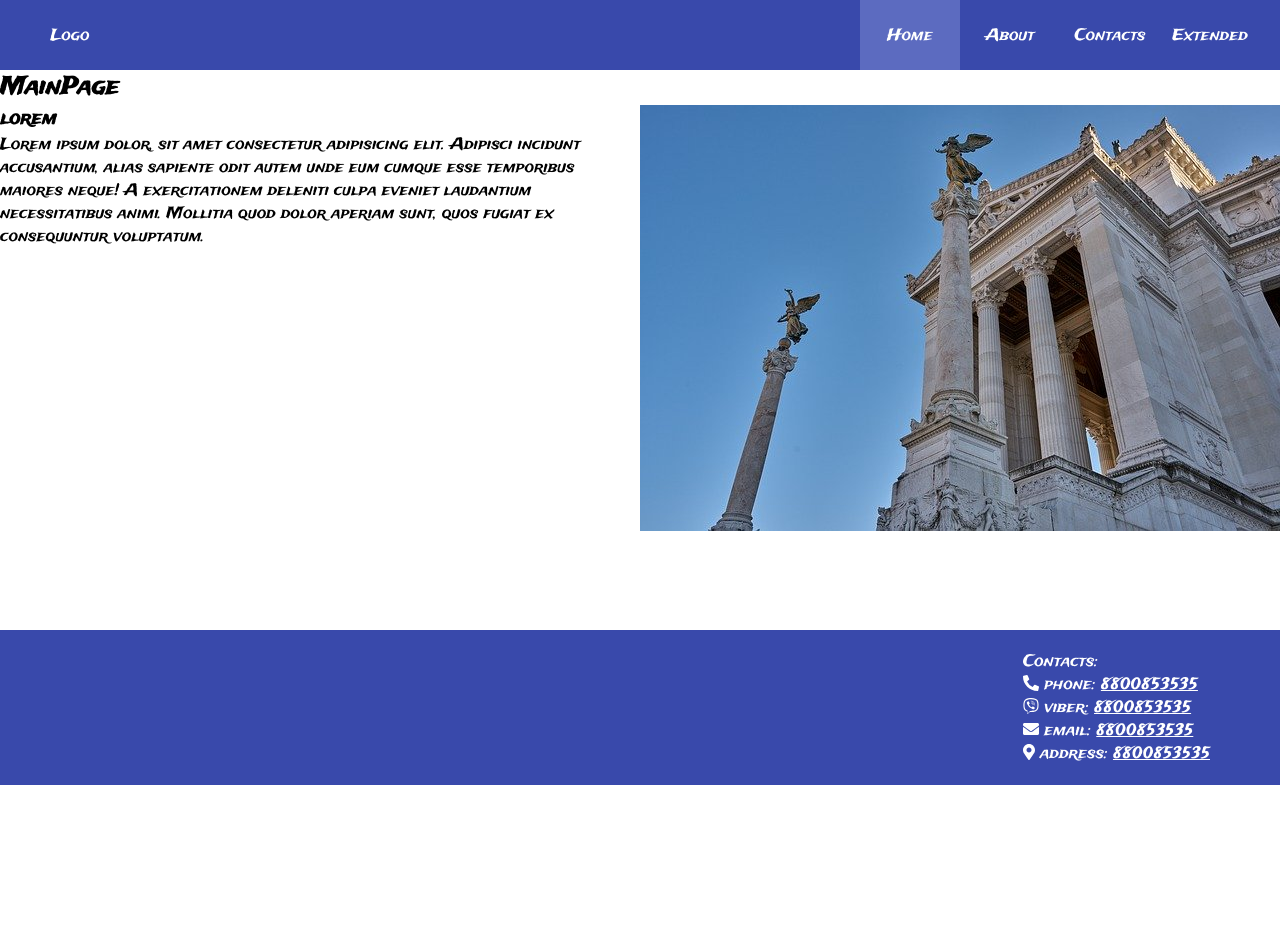
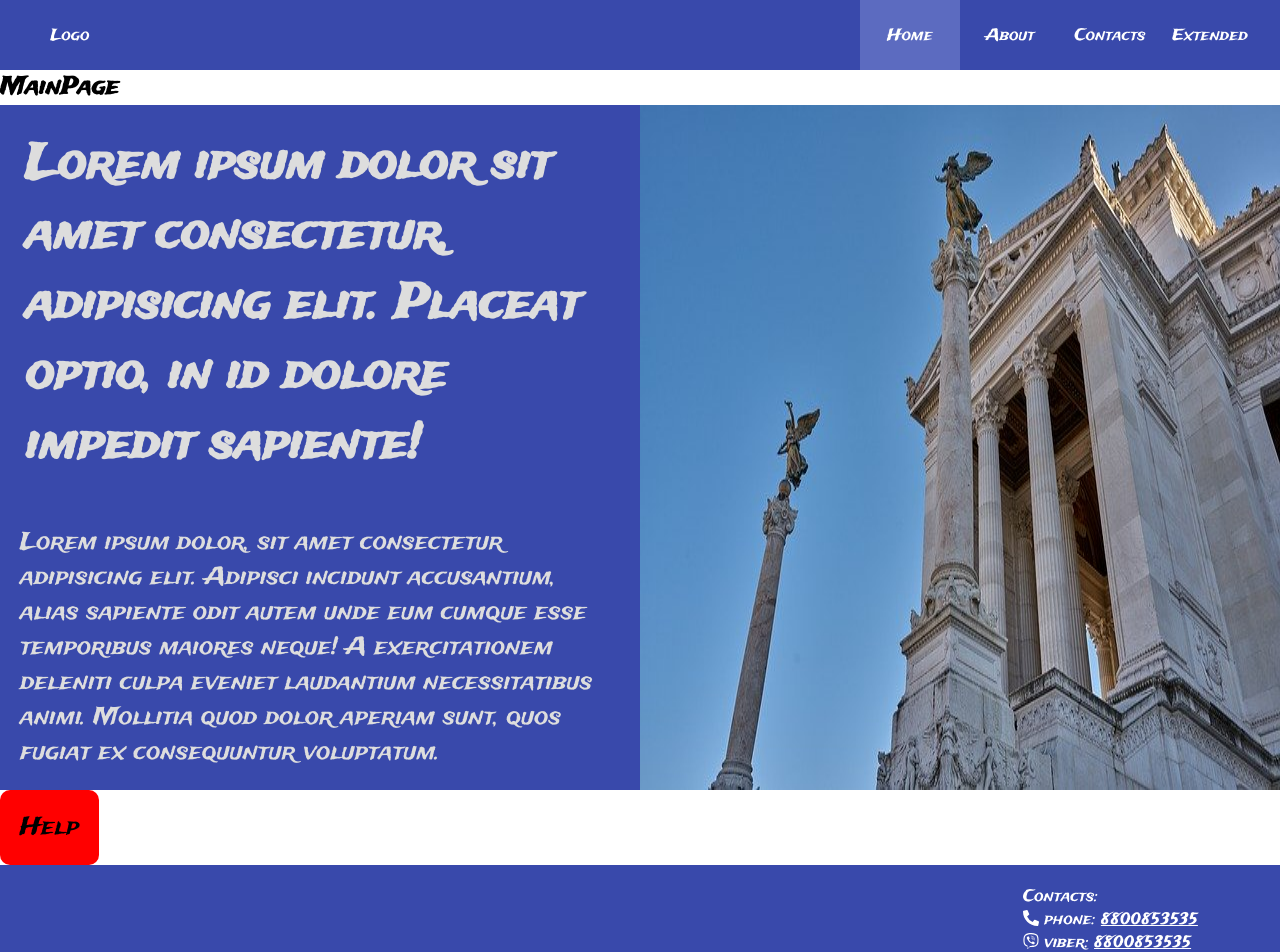
Before and after one commit to d00dde/landing-react, a React (Create React App) app: page / in a window 1280 px wide. Shown: the top 952 px of the page. Before the commit the page ends 800 px from the top, so only its background shows below. Built offline with nearby package versions, Linux system fonts and the light colour scheme.

Commit message:
add presentation block_1

```diff
--- a/src/THEME.js
+++ b/src/THEME.js
@@ -2,5 +2,18 @@ export const THEME = {
 	MAIN_COLOR: '#3949ab',
 	NAV_TEXT_COLOR: '#FFF',
 	NAV_HOVER_COLOR: '#5c6bc0',
+	COMPONENT_TEXT_COLOR: '#ddd',
 	FOOTER_TEXT_COLOR: '#FFF',
 }
+
+export const setCss = (css) => {
+	let style = document.createElement('style');
+	style.type = 'text/css';
+	if (style.styleSheet) {
+			style.styleSheet.cssText = css;
+	} else {
+			style.appendChild(document.createTextNode(css));
+	}
+	document.getElementsByTagName('head')[0].appendChild(style);
+	return style;
+}
--- a/src/components/Complex/PresentationBlock_1/index.css
+++ b/src/components/Complex/PresentationBlock_1/index.css
@@ -4,15 +4,26 @@
 
 .presentation-text {
   width: 50%;
+  display: flex;
+  flex-direction: column;
+  justify-content: center;
 }
 
 .presentation-title {
-
+  padding: 25px;
+  font-size: 3rem;
 }
 .presentation-content {
-
+  padding: 20px;
+  font-size: 1.5rem;
 }
 
 .presentation-img {
   width: 50%;
+  object-fit: cover;
 }
+
+.presentation-img img {
+  width: 100%;
+  height: 100%;
+}
--- a/src/components/Complex/PresentationBlock_1/index.js
+++ b/src/components/Complex/PresentationBlock_1/index.js
@@ -1,15 +1,24 @@
-import React from 'react';
-import { THEME } from '../../../THEME';
+import React, { useEffect } from 'react';
+import { THEME, setCss } from '../../../THEME';
 import './index.css';
 
 export default ({ data:{ title, content, imgSrc, imgAlt }}) => {
-	return (
-		<main className='presentation-block'>
+  useEffect(() => {
+    const style = setCss(`
+      .presentation-block {
+        background-color: ${THEME.MAIN_COLOR};
+        color: ${THEME.COMPONENT_TEXT_COLOR};
+      }
+    `);
+    return () => style.remove();
+  });
+  return (
+		<div className='presentation-block'>
 			<div className='presentation-text'>
         <h3 className='presentation-title'>{title}</h3>
         <div className='presentation-content'>{content}</div>
       </div>
       <div className='presentation-img'><img src={imgSrc} alt={imgAlt} /></div>
-		</main>
+		</div>
 	)
 }
--- a/src/components/Footer/index.js
+++ b/src/components/Footer/index.js
@@ -2,11 +2,12 @@ import React, { useEffect } from 'react';
 import { FontAwesomeIcon } from '@fortawesome/react-fontawesome';
 import './footer.css';
 import { data } from '../../data';
-import { THEME } from '../../THEME';
+import { THEME, setCss } from '../../THEME';
 
 export const Footer = () => {
 	useEffect (() => {
-		let css = `.footer-wrapper {
+		let style =  setCss(`
+			.footer-wrapper {
 				background-color: ${THEME.MAIN_COLOR};
 			}
 			.footer-links {
@@ -14,17 +15,9 @@ export const Footer = () => {
 			}
 			.footer-links a{
 				color: ${THEME.FOOTER_TEXT_COLOR};
-								}`;
-		let style = document.createElement('style');
-
-		if (style.styleSheet) {
-		    style.styleSheet.cssText = css;
-		} else {
-		    style.appendChild(document.createTextNode(css));
-		}
-		document.getElementsByTagName('head')[0].appendChild(style);
-
-	}, []);
+			}`);
+		return () => style.remove();
+	});
 	return (
 		<div className='footer-wrapper'>
 			<div><FontAwesomeIcon /></div>
--- a/src/components/Navbar/index.js
+++ b/src/components/Navbar/index.js
@@ -1,18 +1,18 @@
 import React, { useEffect } from 'react';
 import { Link, NavLink } from 'react-router-dom';
 import { pages } from '../../pages';
-import { THEME } from '../../THEME';
+import { THEME, setCss } from '../../THEME';
 import './navbar.css';
 
 export const Navbar = () => {
 	useEffect (() => {
-		let css = `.nav-wrapper {
+		const style = setCss(`
+			.nav-wrapper {
 				background-color: ${THEME.MAIN_COLOR};
 			}
 			.nav-links li a {
 				color: ${THEME.NAV_TEXT_COLOR};
 				transition: .3s;
-
 			}
 			.nav-links li a:hover {
 				background-color: ${THEME.NAV_HOVER_COLOR}
@@ -24,17 +24,9 @@ export const Navbar = () => {
 			}
 			.nav-wrapper .logo {
 				color: ${THEME.NAV_TEXT_COLOR};
-								}`;
-		let style = document.createElement('style');
-
-		if (style.styleSheet) {
-		    style.styleSheet.cssText = css;
-		} else {
-		    style.appendChild(document.createTextNode(css));
-		}
-		document.getElementsByTagName('head')[0].appendChild(style);
-
-	}, []);
+			}`);
+			return () => style.remove();
+	});
 	return (
 		<nav>
 			<div className='nav-wrapper'>
--- /dev/null
+++ b/src/components/ui/StyledButton/index.css
@@ -0,0 +1,10 @@
+.btn {
+  display: inline-block;
+  padding: 20px;
+  font-size: 1.5rem;
+  border-radius: 10px;
+}
+
+.secondary {
+  background-color: red;
+}
--- /dev/null
+++ b/src/components/ui/StyledButton/index.js
@@ -0,0 +1,26 @@
+import React, { useEffect } from 'react';
+import { THEME, setCss } from '../../../THEME';
+import './index.css';
+
+export default ({ title, type}) => {
+  useEffect(() => {
+    const style = setCss(`
+
+    `);
+    return () => style.remove();
+  });
+
+  const classes = ['btn'];
+  switch (type) {
+    case 'primary': classes.push('primary');
+    break;
+    case 'danger': classes.push('danger');
+    break;
+    case 'outlined': classes.push('outlined');
+    break;
+    default: classes.push('secondary');
+  }
+  return (
+    <div className={classes.join(' ')}>{title}</div>
+	)
+}
--- a/src/data.js
+++ b/src/data.js
@@ -9,7 +9,7 @@ export const data = {
 		{title: 'address', value: '8800853535', link: '#', icon: faMapMarkerAlt }
 	],
 	presentation: {
-		title: 'lorem',
+		title: 'Lorem ipsum dolor sit amet consectetur, adipisicing elit. Placeat optio, in id dolore impedit sapiente!',
 		content: 'Lorem ipsum dolor, sit amet consectetur adipisicing elit. Adipisci incidunt accusantium, alias sapiente odit autem unde eum cumque esse temporibus maiores neque! A exercitationem deleniti culpa eveniet laudantium necessitatibus animi. Mollitia quod dolor aperiam sunt, quos fugiat ex consequuntur voluptatum.',
 		imgSrc: '/img/present.jpg',
 		imgAlt: 'presentation'
--- a/src/pages/mainPage/index.js
+++ b/src/pages/mainPage/index.js
@@ -2,12 +2,14 @@ import React from 'react';
 import './mainPage.css';
 import { data } from '../../data';
 import Presss from '../../components/Complex/PresentationBlock_1';
+import Button from '../../components/ui/StyledButton';
 
 export const MainPage = () => {
 	return (
 		<main className='main-page-wrapper page'>
 			<h2>MainPage</h2>
 			<Presss data={data.presentation}/>
+			<Button title='Help'/>
 		</main>
 	)
 }
```
Also changed, not shown: src/components/Loader/index.js (+7 -6 lines). Lines whose indentation alone changed are shown as unchanged.
